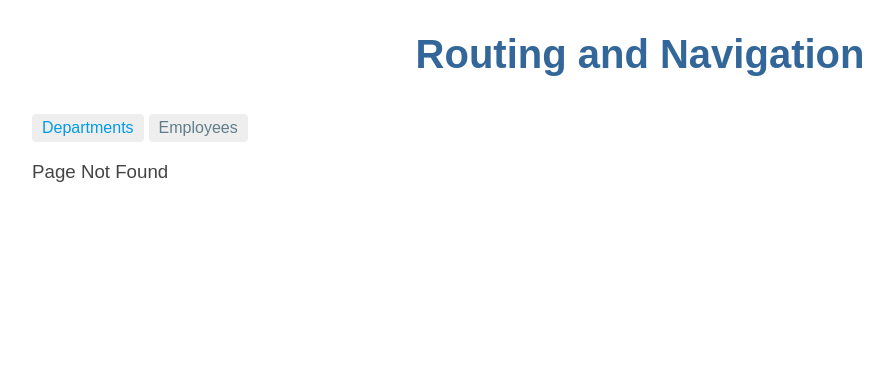
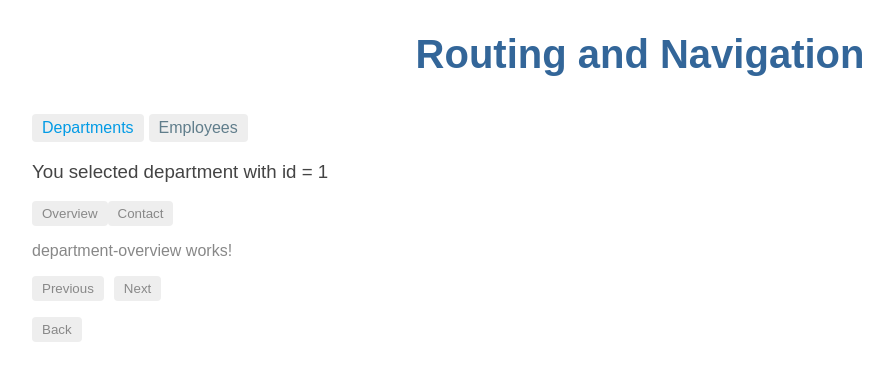
Before and after one commit to oguerra-2021270/Ejercicios-en-Angular, an Angular app: page /departments/1/overview in a window 1280 px wide. Before the commit this address had no page. Shown: the top 380 px of the page, without its empty margins (0-893 px from the left). Built offline with nearby package versions, Linux system fonts and the light colour scheme.

Commit message:
Child Routes

```diff
--- a/src/app/app-routing.module.ts
+++ b/src/app/app-routing.module.ts
@@ -4,13 +4,22 @@ import { DepartmentListComponent } from './department-list/department-list.compo
 import { EmployeeListComponent } from './employee-list/employee-list.component';
 import { PageNotFoundComponent } from './page-not-found/page-not-found.component';
 import { DepartmentDetailComponent } from './department-detail/department-detail.component';
+import { DepartmentContactComponent } from './department-contact/department-contact.component';
+import { DepartmentOverviewComponent } from './department-overview/department-overview.component';
 
 
 const routes: Routes = [
 
   {path: '', redirectTo: '/departments', pathMatch: 'full'},
   {path: 'departments', component: DepartmentListComponent},
-  {path: 'departments/:id', component: DepartmentDetailComponent},
+  {
+    path: 'departments/:id',
+    component: DepartmentDetailComponent,
+    children: [
+      {path: 'overview', component: DepartmentOverviewComponent},
+      {path: 'contact', component: DepartmentContactComponent}
+    ]
+  },
   {path: 'employees', component: EmployeeListComponent},
   {path: "**", component: PageNotFoundComponent},
 ];
@@ -23,4 +32,6 @@ export class AppRoutingModule { }
 export const routingComponents = [DepartmentListComponent,
                                   EmployeeListComponent,
                                   PageNotFoundComponent,
-                                  DepartmentDetailComponent]
+                                  DepartmentDetailComponent,
+                                  DepartmentOverviewComponent,
+                                  DepartmentContactComponent]
--- a/src/app/app.module.ts
+++ b/src/app/app.module.ts
@@ -5,6 +5,8 @@ import { AppRoutingModule, routingComponents } from './app-routing.module';
 import { AppComponent } from './app.component';
 import { PageNotFoundComponent } from './page-not-found/page-not-found.component';
 import { DepartmentDetailComponent } from './department-detail/department-detail.component';
+import { DepartmentOverviewComponent } from './department-overview/department-overview.component';
+import { DepartmentContactComponent } from './department-contact/department-contact.component';
 
 
 @NgModule({
@@ -12,7 +14,9 @@ import { DepartmentDetailComponent } from './department-detail/department-detail
     AppComponent,
     routingComponents,
     PageNotFoundComponent,
-    DepartmentDetailComponent
+    DepartmentDetailComponent,
+    DepartmentOverviewComponent,
+    DepartmentContactComponent
   ],
   imports: [
     BrowserModule,
--- /dev/null
+++ b/src/app/department-contact/department-contact.component.ts
@@ -0,0 +1,15 @@
+import { Component } from '@angular/core';
+
+@Component({
+  selector: 'app-department-contact',
+  template: `
+    <p>
+      department-contact works!
+    </p>
+  `,
+  styles: [
+  ]
+})
+export class DepartmentContactComponent {
+
+}
--- a/src/app/department-detail/department-detail.component.ts
+++ b/src/app/department-detail/department-detail.component.ts
@@ -5,8 +5,18 @@ import { ActivatedRoute, Router, ParamMap } from '@angular/router';
   selector: 'app-department-detail',
   template: `
     <h3>You selected department with id = {{departmentId}}</h3>
-    <a id="click-1" (click)="goPrevious()">Previous</a>
-    <a (click)="goNext()">Next</a>
+
+    <p>
+      <button (click)="showOverview()">Overview</button>
+      <button (click)="showContact()">Contact</button>
+    </p>
+
+    <router-outlet></router-outlet>
+
+    <p>
+      <button id="click-1" (click)="goPrevious()">Previous</button>
+      <button (click)="goNext()">Next</button>
+    </p>
 
     <div>
       <button (click)="gotoDepartments()">Back</button>
@@ -46,4 +56,12 @@ export class DepartmentDetailComponent implements OnInit{
     this.router.navigate(['../', {id: selectedId}], {relativeTo: this.route});
   }
 
+  showOverview() {
+    this.router.navigate(['overview'], {relativeTo: this.route});
+  }
+
+  showContact() {
+    this.router.navigate(['contact'], {relativeTo: this.route});
+  }
+
 }
--- /dev/null
+++ b/src/app/department-overview/department-overview.component.ts
@@ -0,0 +1,15 @@
+import { Component } from '@angular/core';
+
+@Component({
+  selector: 'app-department-overview',
+  template: `
+    <p>
+      department-overview works!
+    </p>
+  `,
+  styles: [
+  ]
+})
+export class DepartmentOverviewComponent {
+
+}
```
Also changed, not shown: 2 other files (tests, documents, lock files or other folders).
